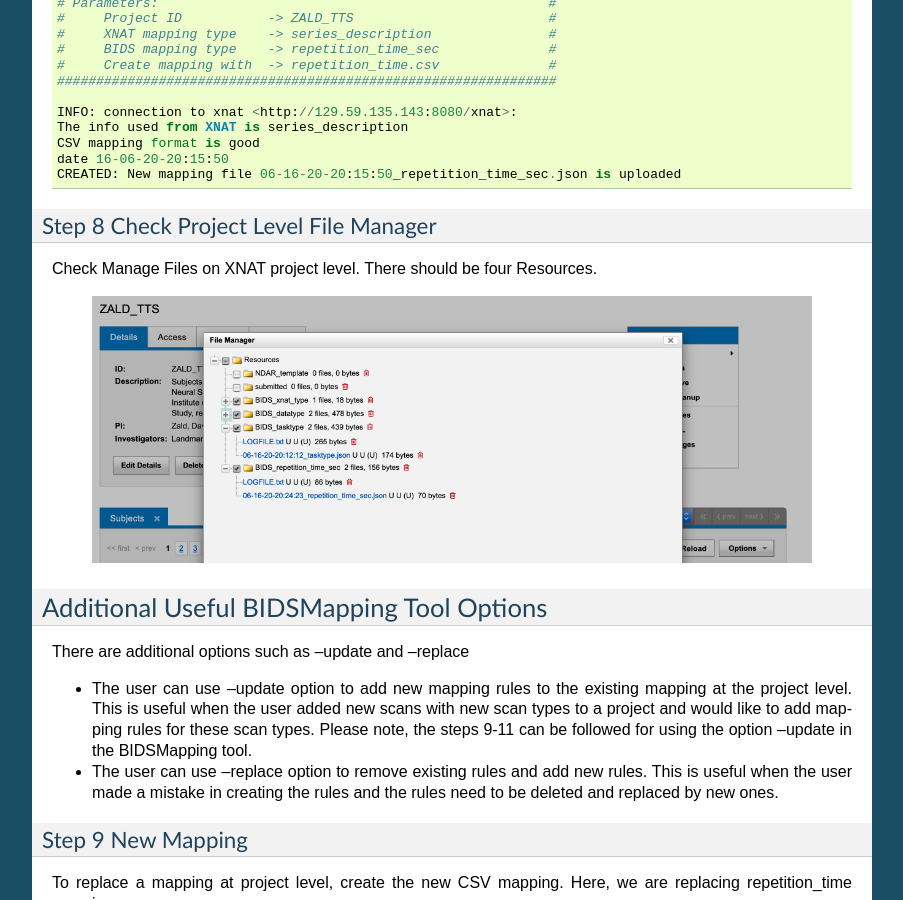
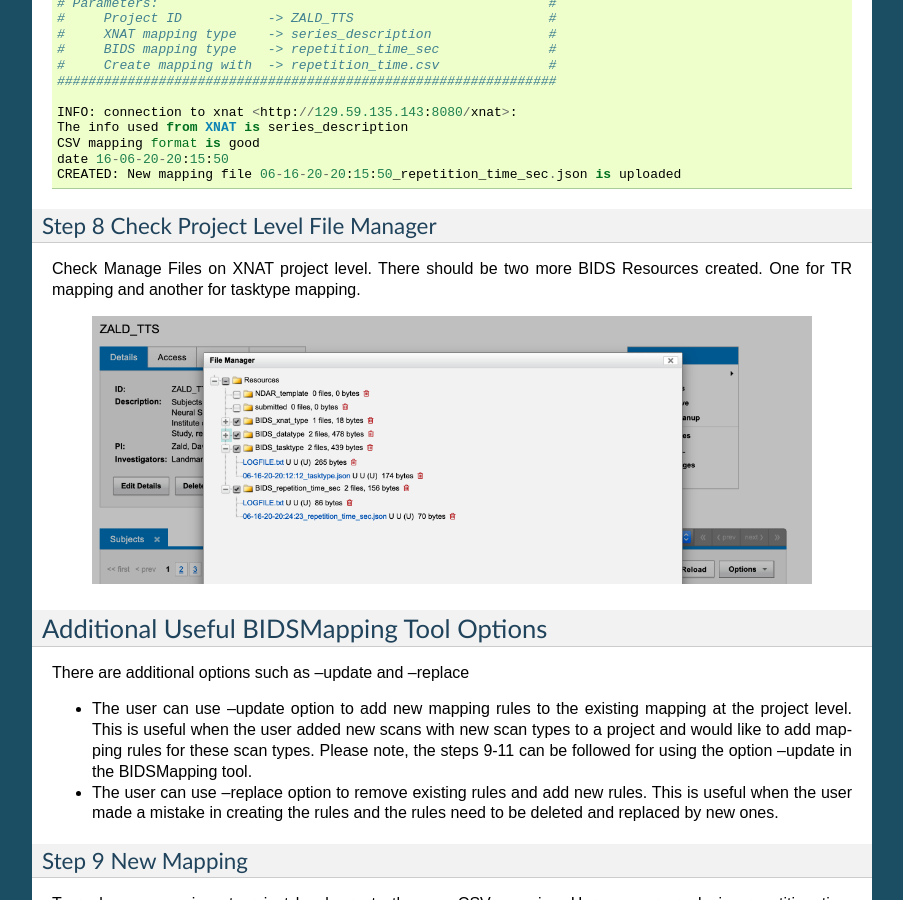
Before and after one commit to VUIIS/dax, a Sphinx documentation site: the page built from docs/BIDS_walkthrough.rst, in a window 1280 px wide and 900 px high, scrolled down 3935 px. Shown: the whole window, without its empty margins (198-1101 px from the left). Built offline with Sphinx 7.4.7, drawn with Linux system fonts in a browser that asks for light colours.

Commit message:
Update BIDS_walkthrough.rst

```diff
--- a/docs/BIDS_walkthrough.rst
+++ b/docs/BIDS_walkthrough.rst
@@ -213,7 +213,7 @@ Upload the above Step 6 mapping to XNAT using the BIDSMapping tool
 Step 8 Check Project Level File Manager
 ---------------------------------------
 
-Check Manage Files on XNAT project level. There should be four Resources.
+Check Manage Files on XNAT project level. There should be two more BIDS Resources created. One for TR mapping and another for tasktype mapping.
 
         .. image:: images/BIDS_walkthrough/Step8.1.PNG
 
```
